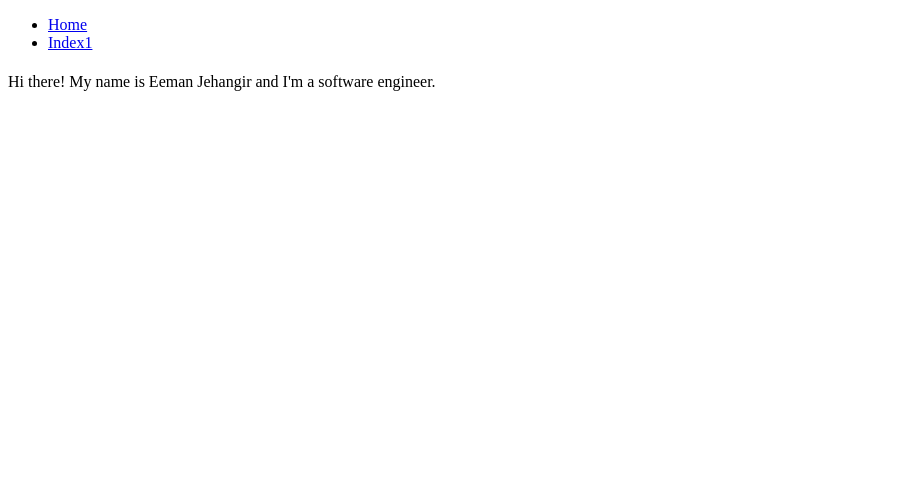
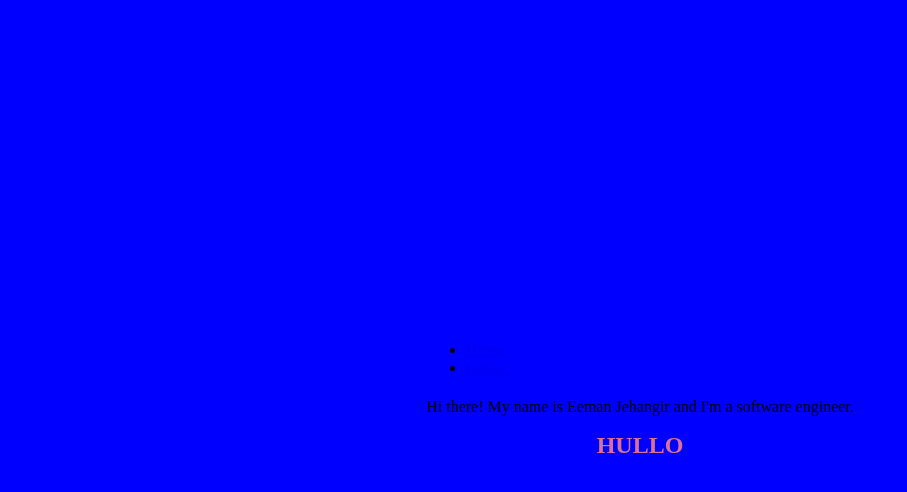
Before and after one commit to EemanJ/eemanjehangir, a Gatsby site: page / in a window 1280 px wide. Shown: the whole page, without its empty margins (0-907 px from the left). Built offline with nearby package versions, Linux system fonts and the light colour scheme; Gatsby itself is replaced by a stand-in of ours.

Commit message:
Added some styled-components, and sample code to test functionality.

```diff
--- a/src/components/layout.js
+++ b/src/components/layout.js
@@ -1,8 +1,52 @@
 import * as React from 'react'
+import styled from "styled-components"
 import { Link } from 'gatsby'
+
+// $medium_blue: "#034C8C";
+// $dark_blue: "#023859"
+// $bg: "#013440"
+// $bright_blue: "#05F2DB"
+// $yellow: "#F2CB05"
+
+/* Color Theme Swatches in Hex */
+// $bg: "#013440"
+// $bright_dark_blue: #0460D9;
+// $bright_medium_blue: #0476D9;
+// $light_blue: #B6D6F2;
+// $mustard: #F2B705;
+// $peach: #F28E85;
+
+const Container = styled.body`
+  margin: 0 !important;
+  max-width: max-container;
+  height: 100vh;
+  background: blue;
+  display: flex;
+  flex-direction: column;
+  align-items: center;
+  justify-content: center;
+`
+
+const pageStyles = {
+    background: "red",
+    padding: 10,
+    color: "white",
+    margin: "0 auto",
+    height: "100vh",
+    width: "100vw",
+}
+
+
+const Title = styled.h1`
+  font-size: 1.5em;
+  text-align: center;
+  color: palevioletred;
+`;
+
 
 const Layout = ({ pageTitle, children }) => {
   return (
+    <Container>
         <div>
             <nav>
                 <ul>
@@ -14,7 +58,10 @@ const Layout = ({ pageTitle, children }) => {
                 <h1>{pageTitle}</h1>
                 {children}
             </main>
+            <Title>HULLO</Title>
         </div>
+
+    </Container>
   )
 }
 
--- a/src/pages/index.js
+++ b/src/pages/index.js
@@ -1,5 +1,7 @@
 import * as React from 'react'
 import Layout from '../components/layout'
+
+import "../styles/index.css"
 
 const IndexPage = () => {
     return (
--- /dev/null
+++ b/src/styles/index.css
@@ -0,0 +1 @@
+html, body, main {margin: 0;}
```
Lines whose indentation alone changed are shown as unchanged.
